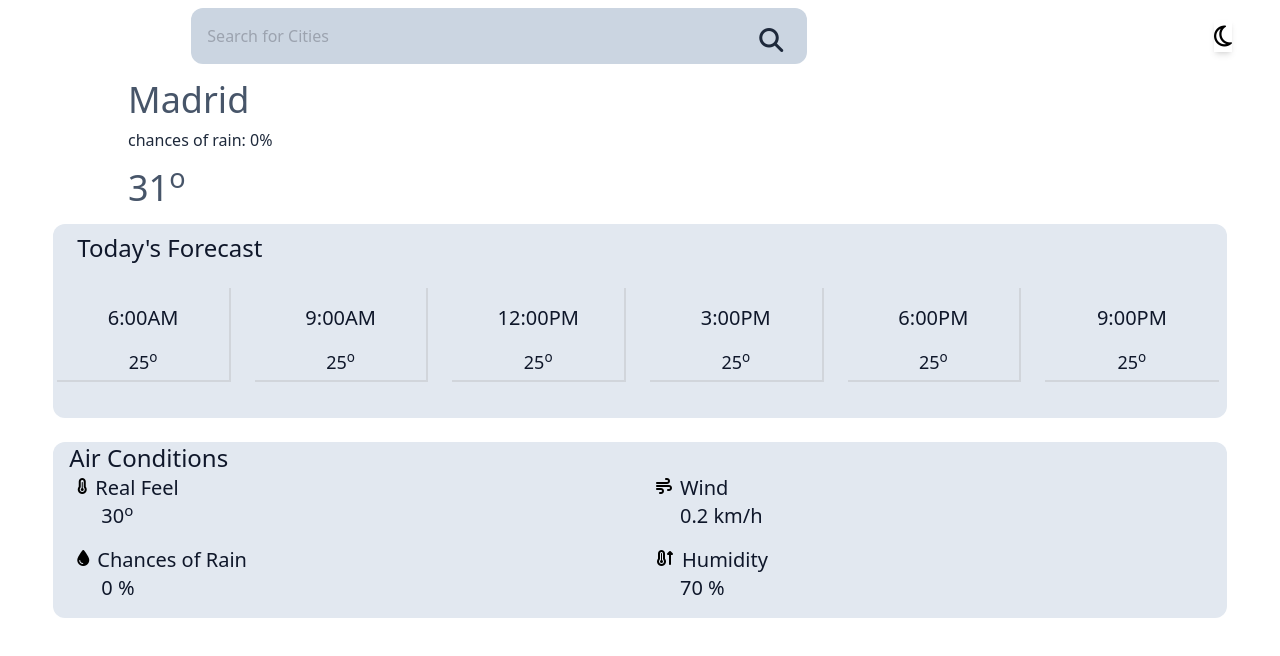
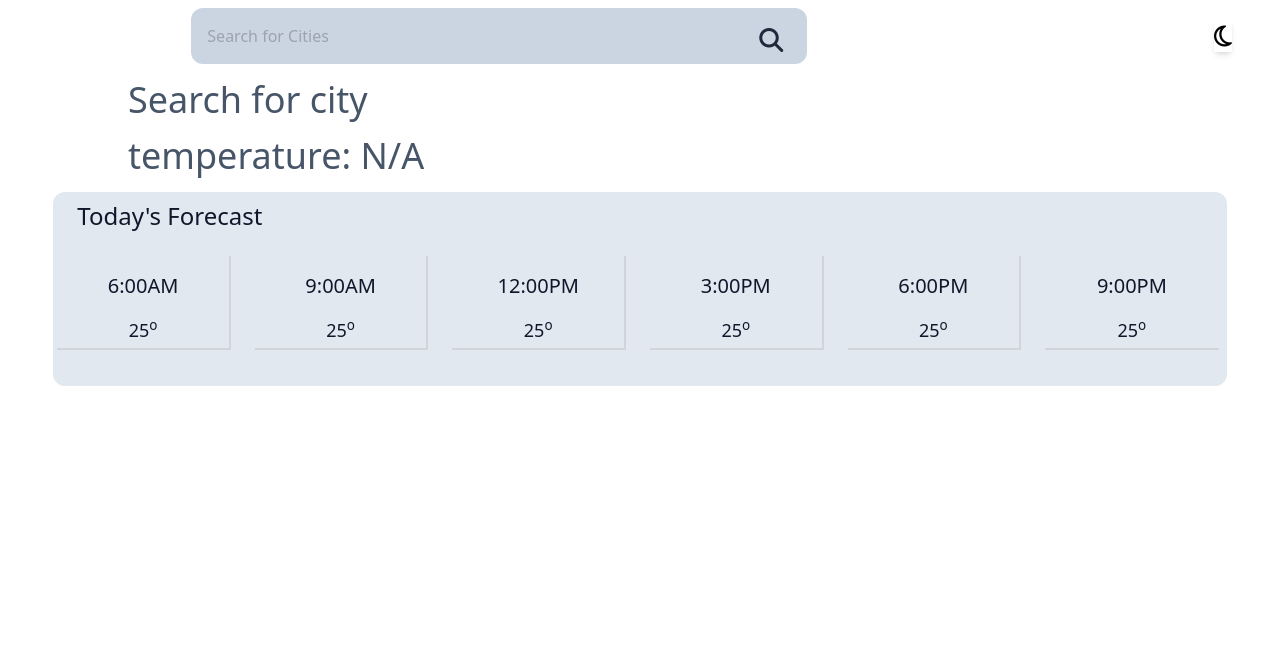
Before and after one commit to saeedyussif663/weather-app, a React (Create React App) app: page / in a window 1280 px wide. Shown: the top 656 px of the page. Built offline with nearby package versions, Linux system fonts and the light colour scheme.

Commit message:
updates ui with api results

```diff
--- a/src/App.js
+++ b/src/App.js
@@ -7,9 +7,18 @@ import AirConditions from "./Components/AirConditions"
 
 import { useGlobalContext } from "./Context";
 import { useEffect } from "react";
+import Loader from "./Loader";
 
 function App() {
   const { state } = useGlobalContext();
+  const {weatherDetails} = state
+  let height;
+
+  if (state.isLoading) {
+    height = 'h-screen';
+  } else {
+    height = 'h-full'
+  }
 
   useEffect(() => {
     const wrapper = document.getElementById('wrapper');
@@ -18,14 +27,22 @@ function App() {
     } else {
       wrapper.classList.remove('dark')
     }
-  },[state.isDarkMode])
+  }, [state.isDarkMode])
 
   return (
-    <div className="flex flex-col  bg-white dark:bg-slate-950 h-screen">
+    <div className={`flex flex-col  bg-white dark:bg-slate-950 `}>
+      {state.isLoading ?
+        <>
+          <SearchBar />
+          <Loader />
+        </> :
+        <>
       <SearchBar />
       <City />
       <TodayForecast />
-      <AirConditions/>
+     { weatherDetails.temperature &&<AirConditions />}
+      </>
+      }
       </div>
   );
 }
--- a/src/Components/AirConditions.js
+++ b/src/Components/AirConditions.js
@@ -1,5 +1,9 @@
+import { useGlobalContext } from "../Context"
 
 const AirConditions = () => {
+    const { state } = useGlobalContext()
+    const {description, feelsLike, windSpeed, humidity} = state.weatherDetails
+
     return (
         <section className="mt-6 w-11/12 mx-auto bg-slate-200 dark:bg-slate-700 rounded-xl mb-4 flex flex-col">
             <h1 className="pl-4 text-lg md:text-2xl text-slate-900 dark:text-gray-300">
@@ -9,30 +13,30 @@ const AirConditions = () => {
                 <div className="flex flex-col mr-8  ml-2">
                     <div className="flex flex-row justify-start align-center">
                     <i className="fa-solid fa-temperature-three-quarters mr-2 relative top-1 dark:text-gray-300"></i>
-                        <p className="text-slate-900 dark:text-gray-300 text-xl">Real Feel</p>
+                        <p className="text-slate-900 dark:text-gray-300 text-xl">Feels Like</p>
                     </div>
-                    <h1 className="ml-6 text-slate-900 dark:text-gray-300 text-xl">30<sup>o</sup></h1>
+                    <h1 className="ml-6 text-slate-900 dark:text-gray-300 text-xl">{ feelsLike}<sup>o</sup></h1>
                 </div>
                 <div className="flex flex-col mr-8 ml-2">
                     <div className="flex flex-row justify-start align-center">
                         <i class="fa-solid fa-wind mr-2 relative top-1 dark:text-gray-300"></i>
                         <p className="text-slate-900 dark:text-gray-300 text-xl">Wind</p>
                     </div>
-                    <h1 className="ml-6 text-slate-900 dark:text-gray-300 text-xl">0.2  km/h</h1>
+                    <h1 className="ml-6 text-slate-900 dark:text-gray-300 text-xl">{windSpeed}m/h</h1>
                 </div>
                   <div className="flex flex-col mr-8 ml-2 my-4">
                     <div className="flex flex-row justify-start align-center">
                         <i class="fa-solid fa-droplet mr-2 relative top-1 dark:text-gray-300"></i>
-                        <p className="text-slate-900 dark:text-gray-300 text-xl">Chances of Rain</p>
+                        <p className="text-slate-900 dark:text-gray-300 text-xl">Description</p>
                     </div>
-                    <h1 className="ml-6 text-slate-900 dark:text-gray-300 text-xl">0 %</h1>
+                    <h1 className="ml-6 text-slate-900 dark:text-gray-300 text-xl">{ description}</h1>
                 </div>
                   <div className="flex flex-col mr-8 ml-2 my-4">
                     <div className="flex flex-row justify-start align-center">
                         <i class="fa-solid fa-temperature-arrow-up mr-2 relative top-1 dark:text-gray-300"></i>
                         <p className="text-slate-900 dark:text-gray-300 text-xl">Humidity</p>
                     </div>
-                    <h1 className="ml-6 text-slate-900 dark:text-gray-300 text-xl">70 %</h1>
+                    <h1 className="ml-6 text-slate-900 dark:text-gray-300 text-xl">{humidity}%</h1>
                 </div>
             </div>
         </section>
--- a/src/Components/City.js
+++ b/src/Components/City.js
@@ -1,15 +1,16 @@
+import { useGlobalContext } from "../Context";
 
 const City = () => {
+    const { state } = useGlobalContext()
+    const { city, temperature } = state.weatherDetails;
+
     return (
         <section className=" mt-2 ml-8 md:ml-32  flex flex-col justify-center">
             <h1 className="text-2xl md:text-4xl text-slate-600 dark:text-white">
-                Madrid
+                {city === '' ? 'Search for city' : city}
             </h1>
-            <p className="mt-2 text-slate-800 dark:text-white">
-                chances of rain: 0%
-            </p>
-            <h1 className="mt-2 md:mt-4 text-2xl md:text-4xl text-slate-600 dark:text-white">
-                31<sup>o</sup>
+            <h1 className="mt-4 md:mt-4 text-2xl md:text-4xl text-slate-600 dark:text-white">
+                {temperature === '' ? 'temperature: N/A' : temperature}
             </h1>
         </section>
     )
--- a/src/Context.js
+++ b/src/Context.js
@@ -3,9 +3,22 @@ import { reducer } from "./reducer";
 
 const AppContext = createContext();
 
-    const initalState = {
-        isDarkMode: false,
-        time: ['6:00AM', '9:00AM', '12:00PM', '3:00PM', '6:00PM', '9:00PM']
+const initalState = {
+    error: {
+        isError: false,
+        message: ''
+    },
+    weatherDetails: {
+        city: '',
+        description: '',
+        temperature: '',
+        feelsLike: '',
+        windSpeed: '',
+        humidity: ''
+    },
+    isLoading: false,
+    isDarkMode: false,
+    time: ['6:00AM', '9:00AM', '12:00PM', '3:00PM', '6:00PM', '9:00PM']
   }
 
 const AppProvider = ({ children }) => {
@@ -16,8 +29,26 @@ const AppProvider = ({ children }) => {
         dispatch({type: "TOGGLE_THEME",})
     }
 
-    const makeApiCall = (city) => {
-        console.log(city);
+    const makeApiCall = async (city) => {
+        dispatch({ type: "TOGGLE_LOADER", })
+        const Api =` http://api.openweathermap.org/data/2.5/weather?q=${city}&units=metric&APPID=483fbf546ed6d65441cd3390fb2fe355`
+        try {
+            const response = await fetch(Api);
+            const data = await response.json();
+            console.log(data);
+            const weather = {
+                city: data.name,
+                windSpeed: data.wind.speed,
+                feelsLike: data.main.feels_like,
+                humidity: data.main.humidity,
+                temperature: data.main.temp,
+                description: data.weather[0].description
+            }
+            dispatch({type: 'SETWEATHERDATA', details: weather})
+        } catch (error) {
+
+        }
+        dispatch({ type: "TOGGLE_LOADER", })
     }
 
     return (
--- /dev/null
+++ b/src/Loader.js
@@ -0,0 +1,6 @@
+
+const Loader = () => {
+    return <div className="loader absolute top-1/2 left-1/2 border-4 border-grey-300 border border-4  border-black"></div>
+}
+
+export default Loader
--- a/src/index.css
+++ b/src/index.css
@@ -12,3 +12,20 @@
 .shadow-custom {
   box-shadow: 4px 4px 3px 0 rgba(0, 0, 0, 0.1);
 }
+
+.loader {
+  border: 16px solid #f3f3f3;
+  position: absolute;
+  top: 40%;
+  left: 40%;
+  border-top: 16px solid black;
+  border-radius: 50%;
+  width: 120px;
+  height: 120px;
+  animation: spin 2s linear infinite;
+}
+
+@keyframes spin {
+  0% { transform: rotate(0deg); }
+  100% { transform: rotate(360deg); }
+}
--- a/src/reducer.js
+++ b/src/reducer.js
@@ -1,10 +1,25 @@
+
 
 export const reducer = (state, action) => {
     if (action.type === 'TOGGLE_THEME') {
         return {
             ...state,
             isDarkMode: !state.isDarkMode
-       }
+        }
+    }
+
+    if (action.type === 'TOGGLE_LOADER') {
+        return {
+            ...state,
+            isLoading: !state.isLoading
+        }
+    }
+
+    if (action.type === 'SETWEATHERDATA') {
+        return {
+            ...state,
+            weatherDetails: action.details
+        }
     }
 
     return state;
```
Lines whose indentation alone changed are shown as unchanged.
